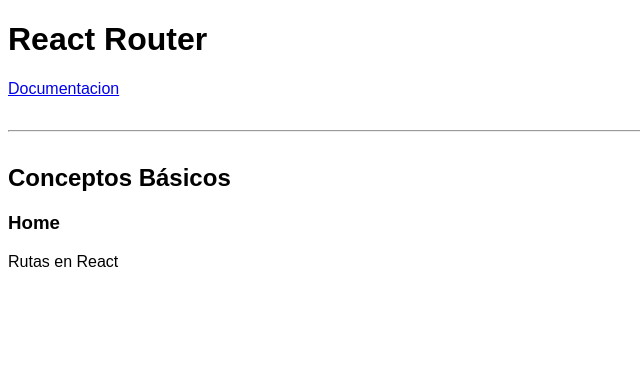
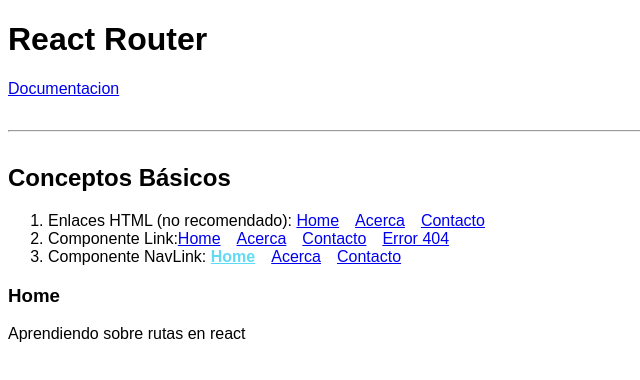
Before and after one commit to IleanaChamorro/react-routes, a React (Create React App) app: page / in a window 1280 px wide. Shown: the top 380 px of the page, without its empty margins (0-640 px from the left). Built offline with nearby package versions, Linux system fonts and the light colour scheme.

Commit message:
Componentes Link y NavLink

```diff
--- a/src/components/ConceptosBasicos.js
+++ b/src/components/ConceptosBasicos.js
@@ -3,7 +3,28 @@ import React from 'react'
 import { Route, Switch } from 'react-router-dom'
 import Acerca from '../pages/Acerca'
 import Contacto from '../pages/Contacto'
+import Home from '../pages/Home'
+import Error404 from '../pages/Error404'
+import MenuConceptos from './MenuConceptos'
 
+const ConceptosBasicos = () => {
+  return (
+    <div>
+        <h2>Conceptos Básicos</h2>
+        <Router>
+        <MenuConceptos/>
+            <Switch>
+                <Route exact path="/" component={Home}/>
+                <Route exact path="/acerca" component={Acerca}/>
+                <Route exact path="/contacto" component={Contacto}/>
+                <Route path="*" component={Error404}/>
+            </Switch>
+        </Router>
+    </div>
+  )
+}
+
+/*
 const ConceptosBasicos = () => {
     return (
       <div>
@@ -15,12 +36,12 @@ const ConceptosBasicos = () => {
                       <p>Rutas en React</p>
                   </Route>
                   <Route exact path="/acerca">
-                    {/*Declarar componentes */}
+                      Declarar componentes
                       <Acerca/>
                       <p>descripcion</p>
                   </Route>
-                {/*Invocar  componentes*/}
-                {/*<Route exact path="/contacto" component={Contacto}/>*/}
+                  Invocar  componentes
+                  <Route exact path="/contacto" component={Contacto}/>
 
                   <Route exact path="/contacto" children={
                   <>
@@ -34,5 +55,5 @@ const ConceptosBasicos = () => {
       </div>
     )
 }
-
+*/
 export default ConceptosBasicos
--- /dev/null
+++ b/src/components/MenuConceptos.js
@@ -0,0 +1,38 @@
+import React from 'react'
+import { NavLink } from 'react-router-dom'
+import { Link } from 'react-router-dom'
+
+const MenuConceptos = () => {
+  return (
+    <nav>
+        <ol>
+            <li>
+                <span>Enlaces HTML (no recomendado): </span>
+                {/*Genera un renderizado por aplicación */}
+                <a href="/">Home</a>
+                <a href="/acerca">Acerca</a>
+                <a href="/contacto">Contacto</a>
+            </li>
+
+            <li>
+                {/*No se renderiza la app completa */}
+                <span>
+                    Componente Link:
+                </span>
+                <Link to="/">Home</Link>
+                <Link to="/acerca">Acerca</Link>
+                <Link to="/contacto">Contacto</Link>
+                <Link to="/no-existe">Error 404</Link>
+            </li>
+            <li>
+                <span>Componente NavLink: </span>
+                <NavLink exact to="/" activeClassName='active'>Home</NavLink>
+                <NavLink exact to="/acerca" activeClassName='active'>Acerca</NavLink>
+                <NavLink exact to="/contacto" activeClassName='active'>Contacto</NavLink>
+            </li>
+        </ol>
+    </nav>
+  )
+}
+
+export default MenuConceptos
--- a/src/index.css
+++ b/src/index.css
@@ -9,6 +9,13 @@ html{
 *:before{
     box-sizing: inherit;
 }
+a{
+    margin-right: 1rem;
+}
 hr{
     margin: 2rem auto;
 }
+.active{
+    font-weight: bold;
+    color: #61daf6;
+}
--- /dev/null
+++ b/src/pages/Error404.js
@@ -0,0 +1,12 @@
+import React from 'react'
+
+const Error404 = () => {
+  return (
+    <div>
+        <h3>Error 404</h3>
+        <p>Not found</p>
+    </div>
+  )
+}
+
+export default Error404
--- /dev/null
+++ b/src/pages/Home.js
@@ -0,0 +1,12 @@
+import React from 'react'
+
+const Home = () => {
+  return (
+    <div>
+        <h3>Home</h3>
+        <p>Aprendiendo sobre rutas en react</p>
+    </div>
+  )
+}
+
+export default Home
```
Lines whose indentation alone changed are shown as unchanged.
